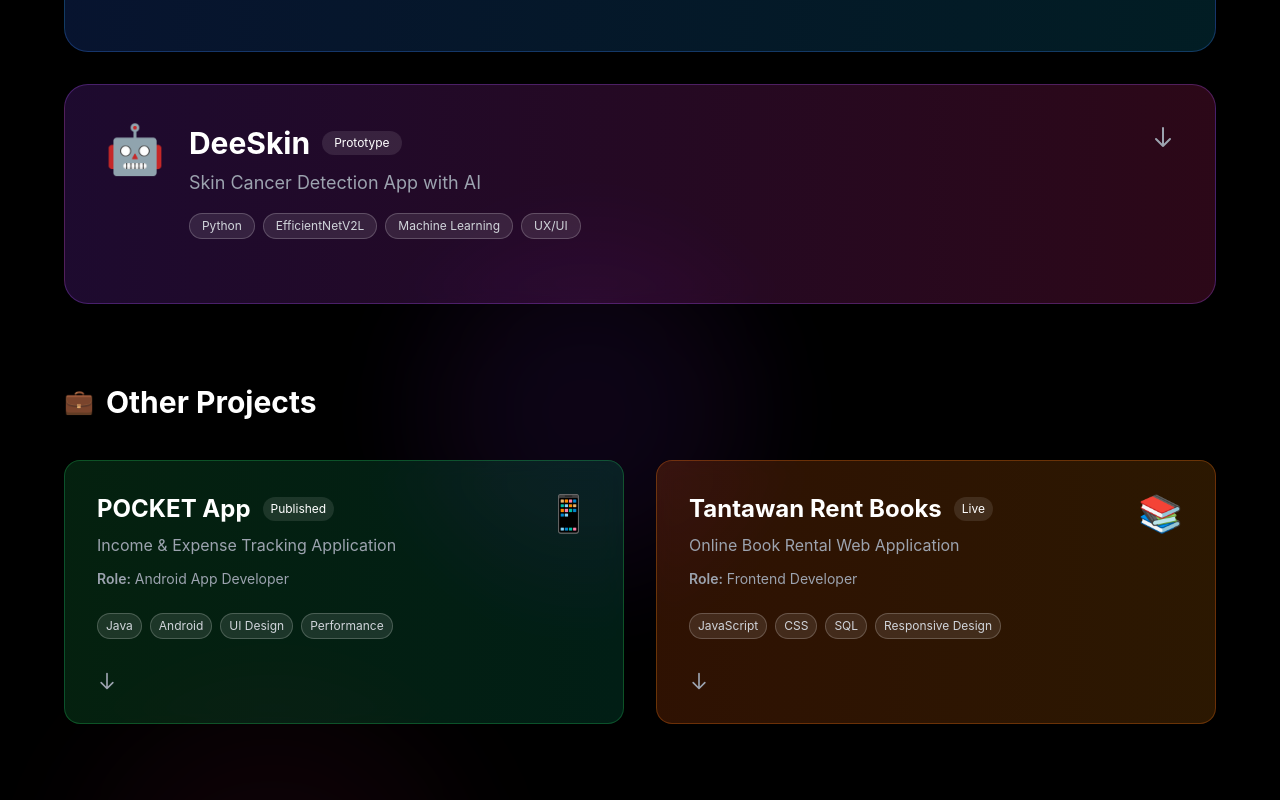
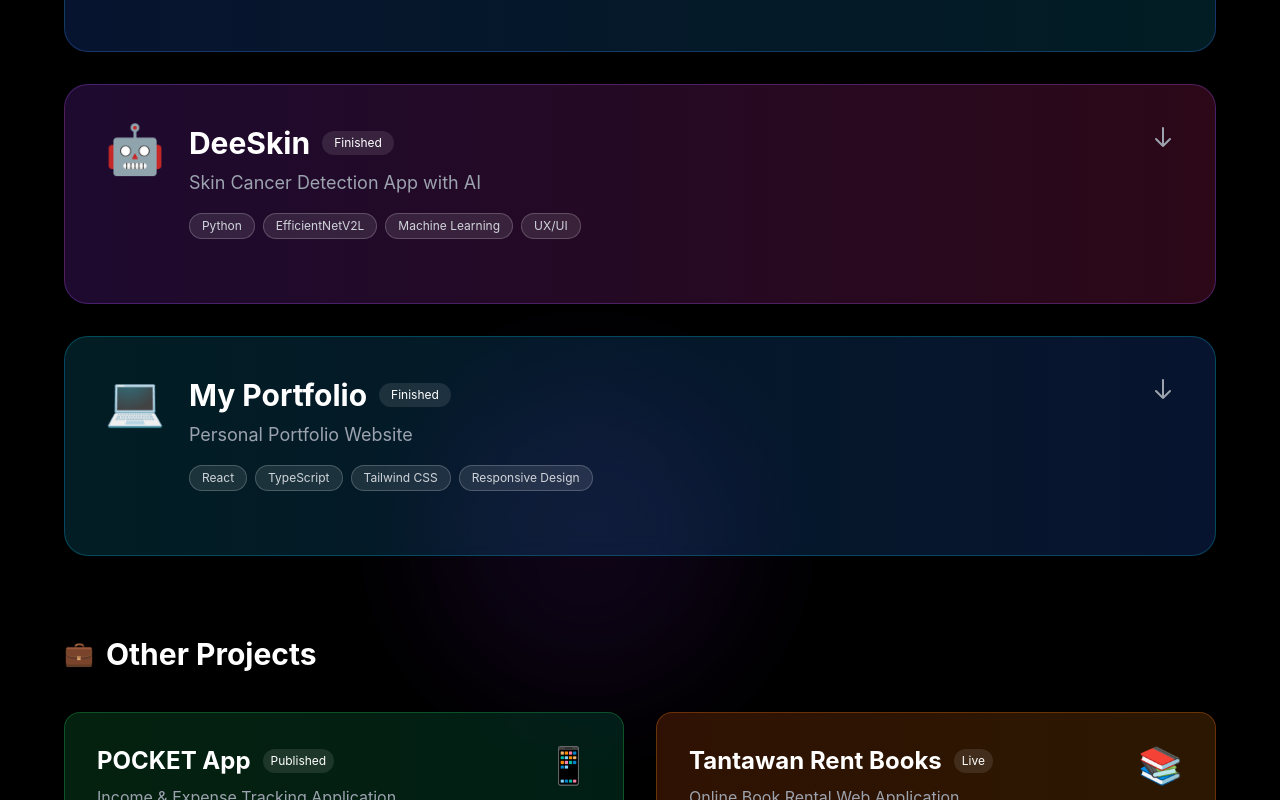
Before and after one commit to narephat6509650369/My-web-Portfolio, a React (Vite) app: page /project in a window 1280 px wide. Shown: the part 660-1460 px from the top of the page. Built offline with nearby package versions, Linux system fonts and the light colour scheme.

Commit message:
Add-More-Project

```diff
--- a/src/routes/Project.tsx
+++ b/src/routes/Project.tsx
@@ -9,7 +9,7 @@ const Project = () => {
       id: 1,
       title: 'TUFIX Application',
       subtitle: 'University Maintenance Reporting App',
-      status: 'Prototype',
+      status: 'Finished',
       icon: '🔧',
       featured: true,
       tags: ['Figma', 'UX/UI Design', 'Prototyping'],
@@ -34,7 +34,7 @@ const Project = () => {
       id: 2,
       title: 'DeeSkin',
       subtitle: 'Skin Cancer Detection App with AI',
-      status: 'Prototype',
+      status: 'Finished',
       icon: '🤖',
       featured: true,
       tags: ['Python', 'EfficientNetV2L', 'Machine Learning', 'UX/UI'],
@@ -56,8 +56,39 @@ const Project = () => {
       ],
       github: "https://github.com/narephat6509650369/DeeSkin"
     },
+     {
+      id: 3,
+      title: 'My Portfolio',
+      subtitle: 'Personal Portfolio Website',
+      status: 'Finished',
+      icon: '💻',
+      featured: true,
+      tags: ['React', 'TypeScript', 'Tailwind CSS', 'Responsive Design'],
+      color: 'from-cyan-600/20 to-blue-600/20',
+      borderColor: 'border-cyan-500/30',
+      situation: 'As a Computer Science student and aspiring full-stack developer, I needed a modern, visually appealing portfolio website to showcase my projects, skills, and experience to potential employers, collaborators, and the tech community. A static resume was no longer sufficient to demonstrate my capabilities.',
+      task: 'Build a professional, interactive portfolio website that effectively showcases projects, demonstrates technical skills, provides clear contact information, and reflects modern web design practices. The site should be fully responsive, performant, and serve as a compelling digital presence.',
+      actions: [
+        'Built the entire website using React with TypeScript for type safety and better code quality',
+        'Implemented responsive design with Tailwind CSS, ensuring seamless experience across mobile, tablet, and desktop devices',
+        'Designed and developed multiple pages: Home, About, Projects, and Contact with smooth navigation and routing',
+        'Created dynamic project showcase with expandable cards, allowing visitors to explore detailed project information including situation, task, actions, and results',
+        'Integrated interactive features including animated backgrounds, hover effects, gradient animations, and smooth transitions for an engaging user experience',
+        'Set up contact form with EmailJS integration for direct communication capabilities',
+        'Implemented smooth scrolling, parallax effects, and custom animations using CSS and React hooks',
+        'Optimized performance and ensured accessibility standards throughout the application'
+      ],
+      results: [
+        'Delivered a professional, fully functional portfolio website that effectively communicates technical expertise and showcases major projects with detailed information',
+        'Created a responsive, modern design that provides excellent user experience across all devices with smooth animations and intuitive navigation',
+        'Established a strong digital presence that demonstrates full-stack development skills (React, TypeScript, UI/UX, responsive design) and serves as a living resume',
+        'Integrated functional contact system enabling potential employers and collaborators to reach out directly',
+        'Built a scalable, maintainable codebase using best practices, component-based architecture, and TypeScript for future enhancements'
+      ],
+      github: 'https://github.com/narephat6509650369/My-web-Portfolio'
+    },
     {
-      id: 3,
+      id: 4,
       title: 'POCKET App',
       subtitle: 'Income & Expense Tracking Application',
       status: 'Published',
@@ -84,7 +115,7 @@ const Project = () => {
       github: 'https://github.com/narephat6509650369/Pocket_App'
     },
     {
-      id: 4,
+      id: 5,
       title: 'Tantawan Rent Books',
       subtitle: 'Online Book Rental Web Application',
       status: 'Live',
```
